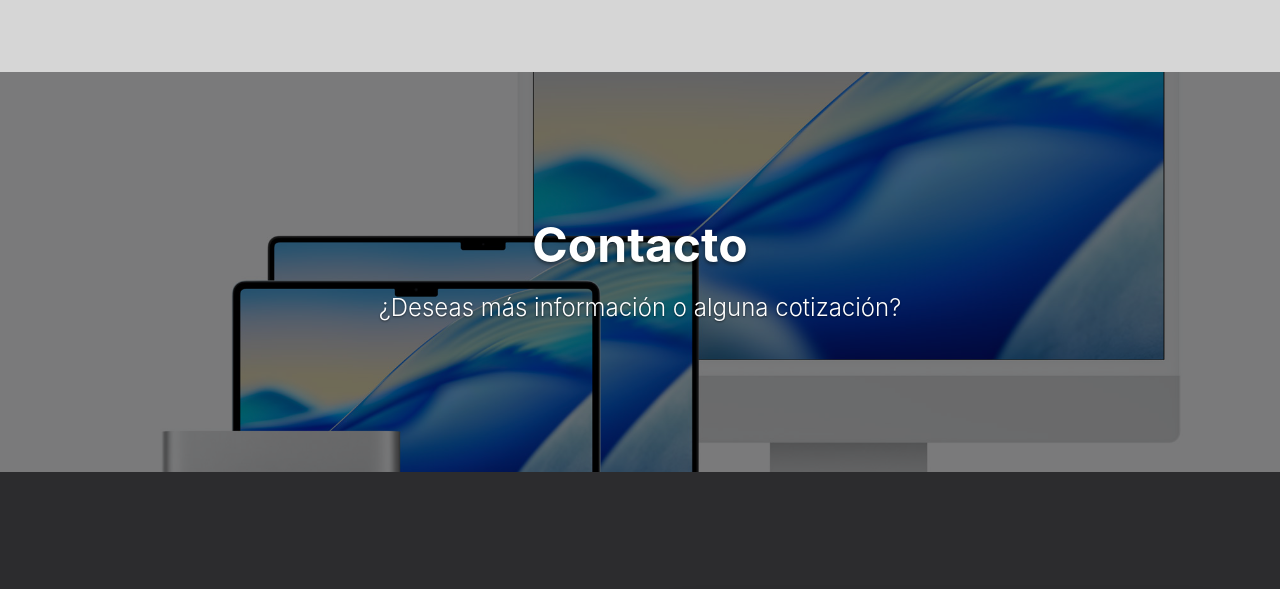
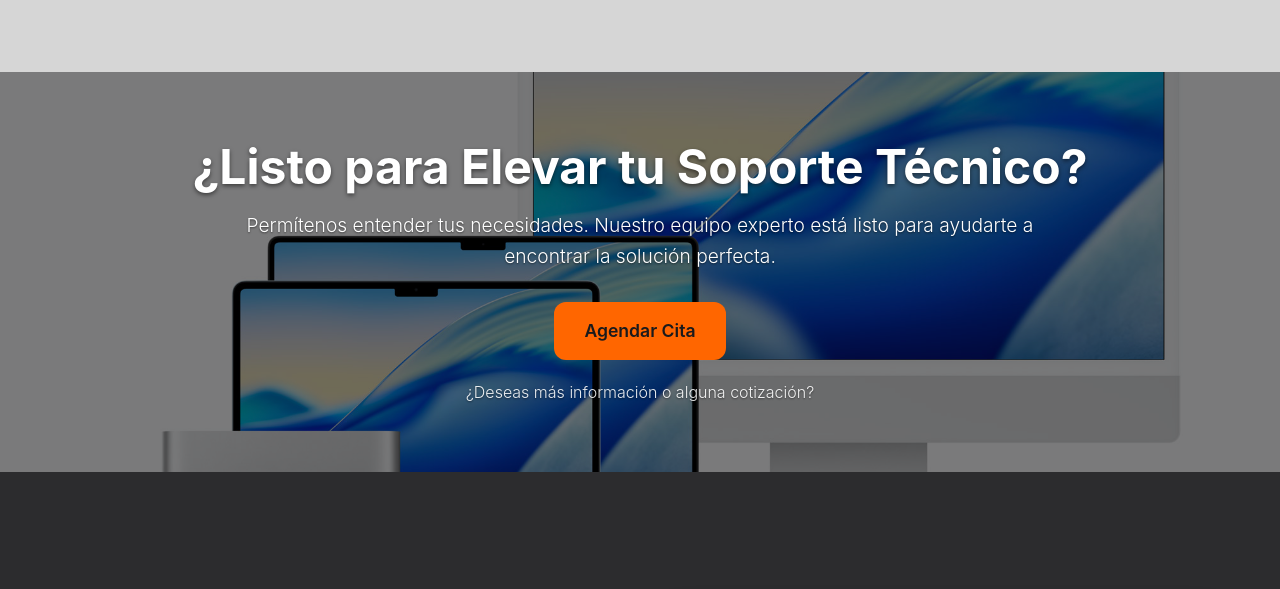
Before and after one commit to hatRoot/MacWaveT2, a plain HTML site: page index.html in a window 1280 px wide. Shown: the part 9600-10189 px from the top of the page. Drawn offline with Linux system fonts and the light colour scheme.

Commit message:
V2.1.7 A

```diff
--- a/index.html
+++ b/index.html
@@ -675,12 +675,22 @@
                 </div>
         </section>
 
-        <section class="contact-parallax-section">
-
+        <section id="contacto" class="contact-parallax-section">
             <div class="parallax-overlay">
                 <div class="parallax-content">
-                    <h2>Contacto</h2>
-                    <p>¿Deseas más información o alguna cotización?</p>
+                    <h2>¿Listo para Elevar tu Soporte Técnico?</h2>
+                    <p
+                        style="font-size: 1.2rem; margin-bottom: 30px; max-width: 800px; margin-left: auto; margin-right: auto;">
+                        Permítenos entender tus necesidades. Nuestro equipo experto está listo para ayudarte a encontrar
+                        la solución perfecta.
+                    </p>
+                    <div style="display: flex; flex-direction: column; align-items: center; gap: 20px;">
+                        <a href="https://wa.me/525535757364?text=Hola,%20quisiera%20agendar%20una%20cita%20para%20soporte%20técnico"
+                            class="cta-button primary large-cta" style="margin-top: 0;">
+                            Agendar Cita
+                        </a>
+                        <p style="font-size: 1rem; opacity: 0.9;">¿Deseas más información o alguna cotización?</p>
+                    </div>
                 </div>
             </div>
         </section>
@@ -762,7 +772,7 @@
                         <div class="video-card">
                             <div class="story-badge">Reparación Exitosa</div>
                             <div class="video-thumbnail">
-                                <img src="https://images.unsplash.com/photo-1544006659-f0b21f04cb1d?q=80&w=1200&auto=format&fit=crop"
+                                <img src="./images/milagro_logica.jpg"
                                     alt="Reparación de placa lógica MacBook Pro a nivel componente">
                                 <div class="play-button">▶</div>
                             </div>
@@ -776,7 +786,7 @@
                         <div class="video-card">
                             <div class="story-badge">Mantenimiento Crítico</div>
                             <div class="video-thumbnail">
-                                <img src="https://images.unsplash.com/photo-1628557118391-56cd8369324d?q=80&w=1200&auto=format&fit=crop"
+                                <img src="./images/milagro_mantenimiento.jpg"
                                     alt="Mantenimiento preventivo iMac polvo extremo y upgrade RAM">
                                 <div class="play-button">▶</div>
                             </div>
```
Also changed, not shown: .github/workflows/deploy.yml, images/milagro_logica.jpg (added), images/milagro_mantenimiento.jpg (added), 1 other file.
